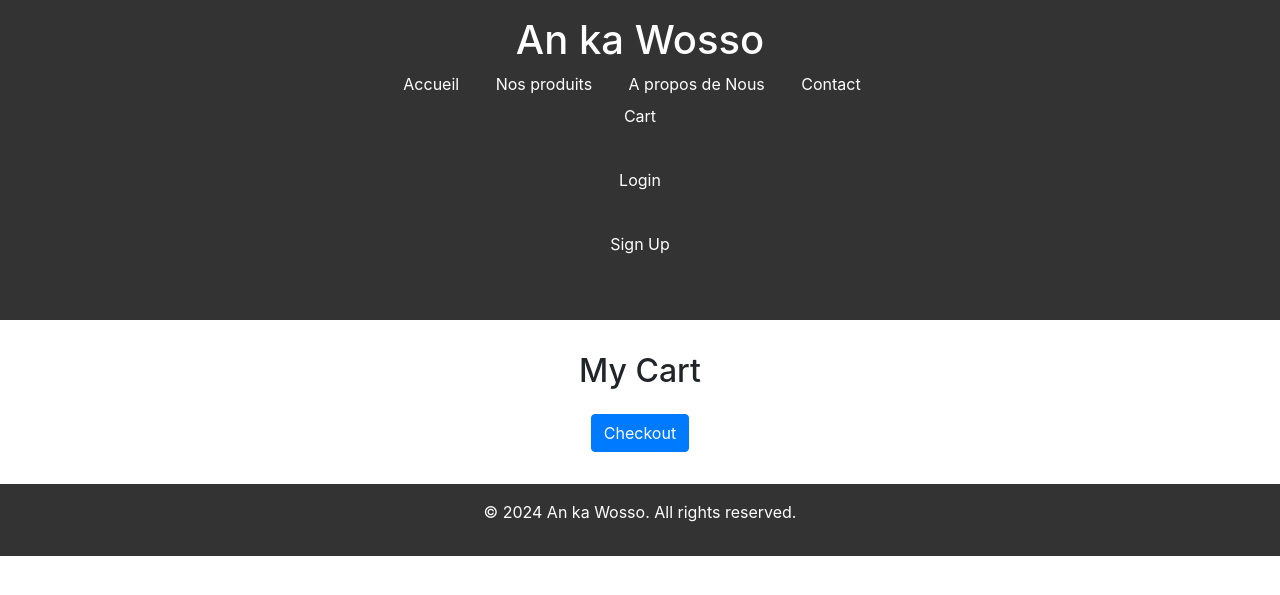
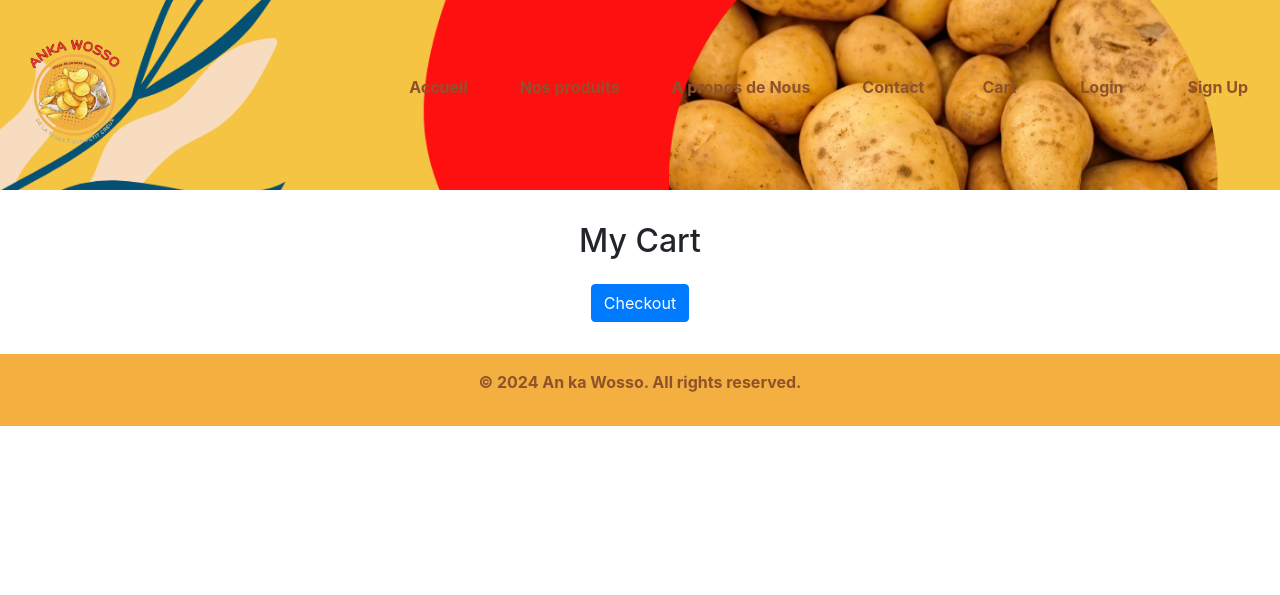
Before and after one commit to moh70t/projetwosso, a Django app: page /cart/ in a window 1280 px wide. Shown: the top 595 px of the page. Run offline with Django 5.2, Linux system fonts and the light colour scheme; some libraries are stand-ins or nearby versions.

Commit message:
Design du site

```diff
--- a/main/urls.py
+++ b/main/urls.py
@@ -9,6 +9,6 @@
     path('add_to_cart/<int:product_id>/', add_to_cart, name='add_to_cart'),
     path('cart/', view_cart, name='cart'),
     path('checkout/', checkout, name='checkout'),
-    path('accounts/', include('django.contrib.auth.urls')),  # Ajoutons cette ligne pour inclure les vues d'authentification intégrées de Django
+    path('accounts/', include('django.contrib.auth.urls')),
     path('accounts/register/', register, name='register'),
 ]
--- a/static/css/styles.css
+++ b/static/css/styles.css
@@ -1,20 +1,40 @@
+:root {
+    --primary-color: rgb(243, 175, 64);
+    --secondary-color: rgb(142, 82, 44);
+    --text-color: black;
+    --font-family: Arial, sans-serif;
+    --padding: 1rem;
+    --margin: 0;
+    --box-sizing: border-box;
+}
+
 body {
     font-family: Arial, sans-serif;
+    color: var(--secondary-color);
     margin: 0;
     padding: 0;
     box-sizing: border-box;
 }
 
 header {
-    background-color: #333;
+    display: flex!important;
+    justify-content: space-between;
+    align-items: center;
+    background-color: var(--primary-color);
+    background-image: url("/static/img/PNG.png");
+    background-position: center;
+    background-size: cover;
+    background-repeat: no-repeat;
     color: white;
-    padding: 1rem;
     text-align: center;
+    padding: 20px 0;
 }
 
 nav ul {
+    display: flex;
+    justify-content: space-between;
+    align-items: center;
     list-style: none;
-    padding: 0;
 }
 
 nav ul li {
@@ -23,8 +43,23 @@
 }
 
 nav ul li a {
-    color: white;
+    color: var(--secondary-color);
+    font-size: 1rem;
+    font-weight: bold;
     text-decoration: none;
+    padding: 10px;
+}
+
+nav ul li a:hover {
+    background-color: #dddddd71;
+    color: inherit;
+    border-radius: 15px;
+}
+
+.nav-link:hover {
+    background-color: #dddddd71;
+    color: inherit;
+    border-radius: 15px;
 }
 
 main {
@@ -33,9 +68,10 @@
 }
 
 footer {
-    background-color: #333;
-    color: white;
+    background-color: var(--primary-color);
+    color: var(--secondary-color);
     text-align: center;
+    font-weight: bold;
     padding: 1rem;
     bottom: 0;
     width: 100%;
--- a/templates/base.html
+++ b/templates/base.html
@@ -13,7 +13,10 @@
 </head>
 <body>
     <header>
-        <h1>An ka Wosso</h1>
+        <a href="#">
+            {% load static %}
+            <img src="{% static 'img/logo.png' %}" alt="" height="150px" width="150px">
+        </a>
         <nav>
             <ul>
                 <li><a href="{% url 'index' %}">Accueil</a></li>
@@ -23,26 +26,34 @@
                 <li>
                     <a class="nav-link" href="#" data-toggle="modal" data-target="#cartModal">Cart</a>
                 </li>
+
                 {% if user.is_authenticated %}
+
                 <li class="nav-item">
                     <span class="navbar-text">Hello, {{ user.first_name }} {{ user.last_name }}</span>
                 </li>
+
                 <li class="nav-item">
                     <form method="post" action="{% url 'logout' %}">
                         {% csrf_token %}
                         <button type="submit" class="btn btn-link nav-link" style="display: inline; padding: 0; margin: 0;">Logout</button>
                     </form>
                 </li>
+
                 {% else %}
+
                     <li class="nav-item">
                         <a class="nav-link" href="{% url 'login' %}">Login</a>
                     </li>
                     <li class="nav-item">
                         <a class="nav-link" href="{% url 'register' %}">Sign Up</a>
                     </li>
+
                 {% endif %}
+
             </ul>
         </nav>
+            </div>
     </header>
     <main>
         <div class="modal fade" id="cartModal" tabindex="-1" role="dialog" aria-labelledby="cartModalLabel" aria-hidden="true">
@@ -62,6 +73,21 @@
                     <div class="modal-footer">
                         <button type="button" class="btn btn-secondary" data-dismiss="modal">Close</button>
                         <a href="{% url 'checkout' %}" class="btn btn-primary">Checkout</a>
+                    </div>
+                </div>
+            </div>
+        </div>
+        <div class="modal fade" id="loginModal" tabindex="-1" role="dialog" aria-labelledby="loginModalLabel" aria-hidden="true">
+            <div class="modal-dialog" role="document">
+                <div class="modal-content">
+                    <div class="modal-header">
+                        <h5 class="modal-title" id="loginModalLabel">Login</h5>
+                        <button type="button" class="close" data-dismiss="modal" aria-label="Close">
+                            <span aria-hidden="true">&times;</span>
+                        </button>
+                    </div>
+                    <div class="modal-body">
+                        <!-- The login form will be inserted here via JavaScript -->
                     </div>
                 </div>
             </div>
@@ -95,6 +121,34 @@
                 }
             });
         });
+
+        $('#loginModal').on('show.bs.modal', function (e) {
+                var modal = $(this);
+                $.ajax({
+                    url: "{% url 'login' %}",
+                    success: function(data) {
+                        modal.find('.modal-body').html(data);
+                    }
+                });
+            });
+
+        // $('#loginModal').on('submit', 'form', function (e) {
+        //         e.preventDefault();
+        //         var form = $(this);
+        //         $.ajax({
+        //             url: form.attr('action'),
+        //             method: form.attr('method'),
+        //             data: form.serialize(),
+        //             success: function (data) {
+        //                 if (data.success) {
+        //                     location.reload(); // Reload the page on successful login
+        //                 } else {
+        //                     modal.find('.modal-body').html(data.form_html); // Update the modal with the form again in case of errors
+        //                 }
+        //             }
+        //         });
+        //     });
+
     });
 </script>
 
--- a/templates/product.html
+++ b/templates/product.html
@@ -18,9 +18,10 @@
     <div class="product-list">
         {% for product in page_obj %}
             <div class="product-card">
-                <h3>{{ product.nom }}</h3>
+                <h3>{{ product.name }}</h3>
                 <p>{{ product.description }}</p>
-                <p>Price: {{ product.prix }}</p>
+                <p>Price: {{ product.price }}</p>
+                <p>Poids: {{ product.weight }}</p>
                 <p>Category: {{ product.categorie }}</p>
             </div>
         {% endfor %}
```
Also changed, not shown: db.sqlite3, static/img/Logo PNG (Petite).png (added), static/img/Logo PNG.png (added), static/img/PNG.png (added), static/img/logo.png (added).
